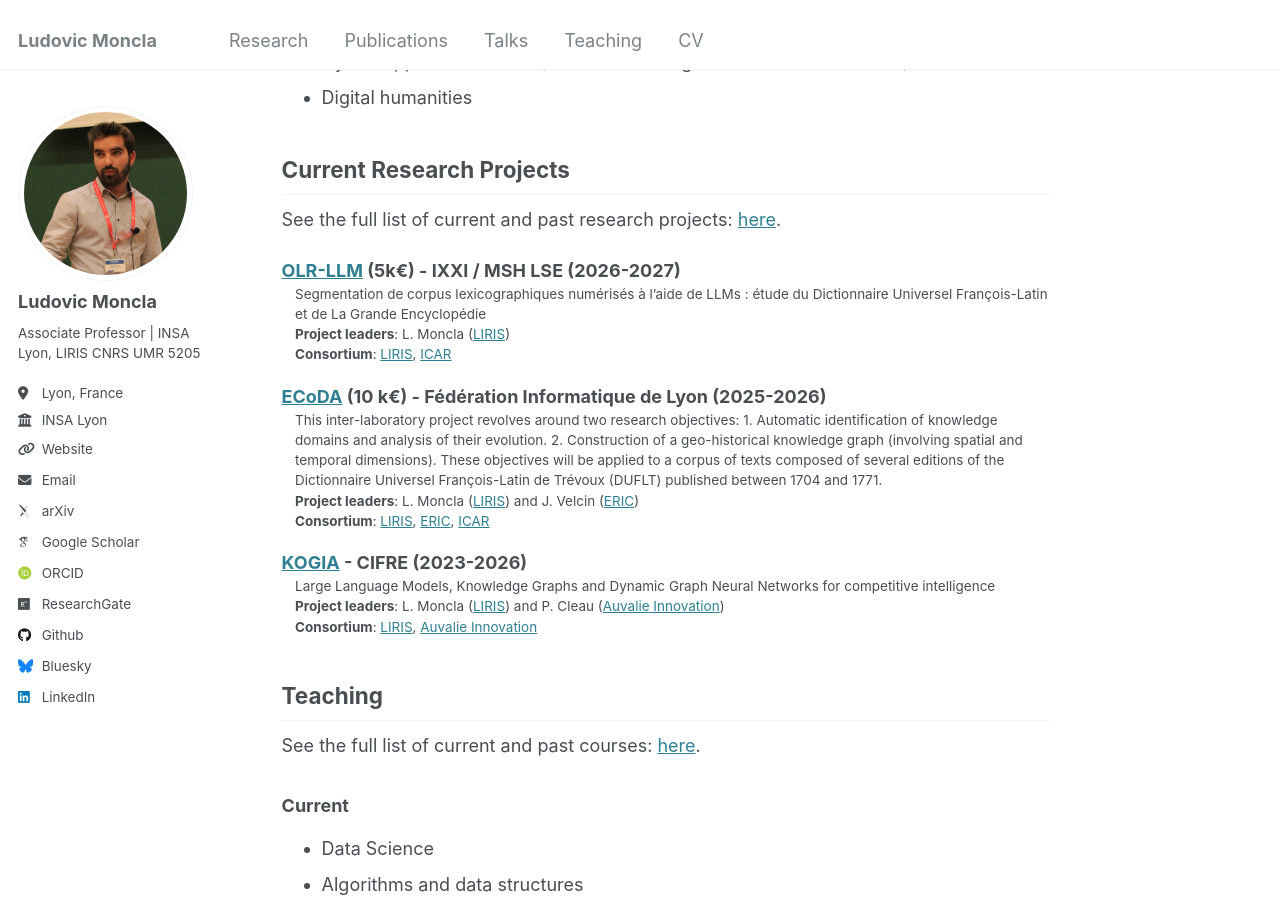
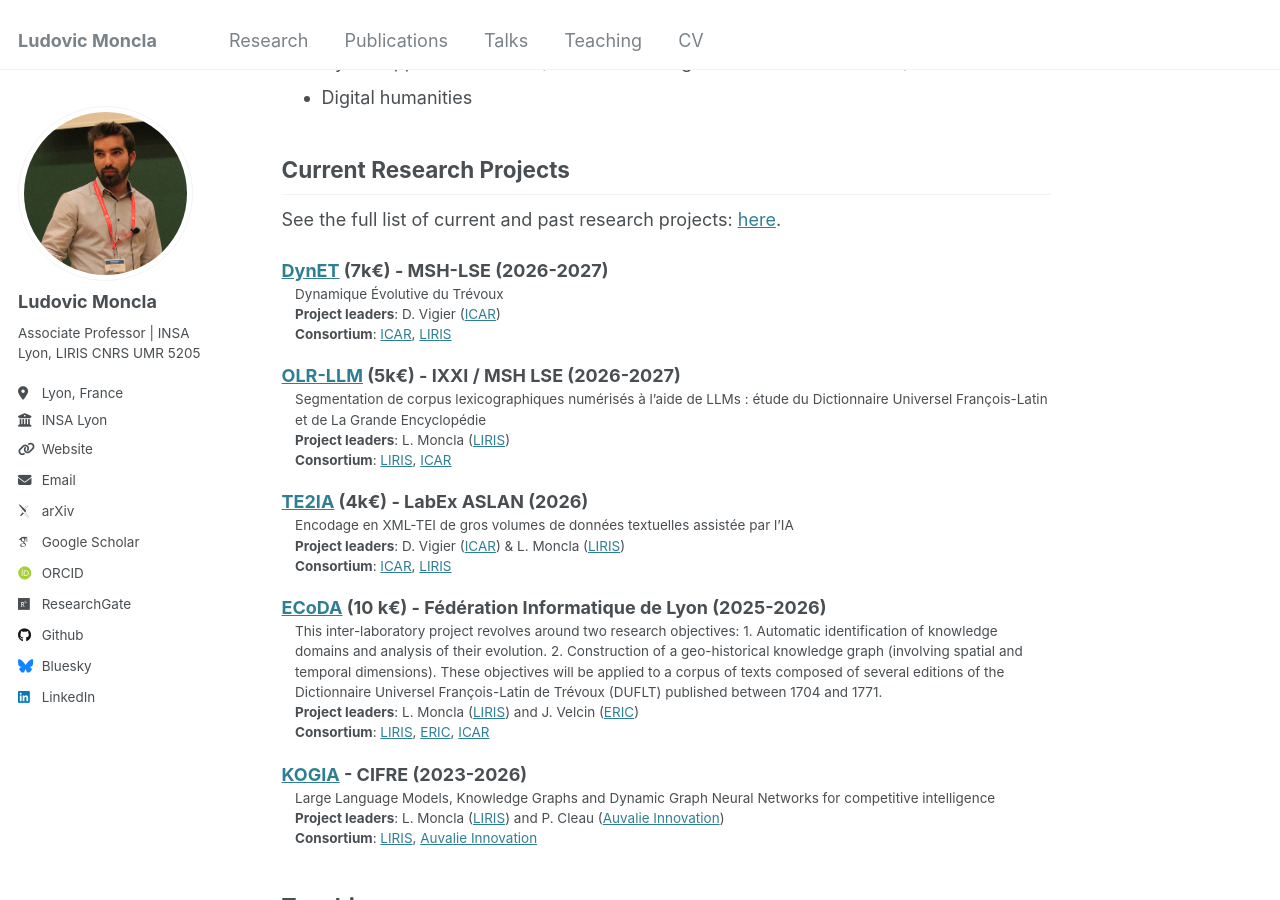
Before and after one commit to ludovicmoncla/ludovicmoncla.github.io, a Jekyll site: the page built from _pages/about.md, in a window 1280 px wide and 900 px high, scrolled down 1045 px. Built offline with Jekyll 4.4.1, drawn with Linux system fonts in a browser that asks for light colours; some web fonts are replaced.

Commit message:
Update about.md

```diff
--- a/_pages/about.md
+++ b/_pages/about.md
@@ -41,10 +41,20 @@ I was previously (2016-2018) a postdoctoral researcher at the Naval Academy Rese
 
 See the full list of current and past research projects: [here](/research/).
 
+[DynET]() (7k€) - MSH-LSE (2026-2027)
+:   Dynamique Évolutive du Trévoux
+<br/>**Project leaders**: D. Vigier ([ICAR](http://icar.cnrs.fr/))
+<br/>**Consortium**: [ICAR](http://icar.cnrs.fr/), [LIRIS](https://liris.cnrs.fr/)
+
 [OLR-LLM](https://www.ixxi.fr/projets/projets-finances-en-2025#section-4) (5k€) - IXXI / MSH LSE (2026-2027)
 :   Segmentation de corpus lexicographiques numérisés à l’aide de LLMs : étude du Dictionnaire Universel François-Latin et de La Grande Encyclopédie
 <br/>**Project leaders**: L. Moncla ([LIRIS](https://liris.cnrs.fr/))
 <br/>**Consortium**: [LIRIS](https://liris.cnrs.fr/), [ICAR](http://icar.cnrs.fr/)
+
+[TE2IA]() (4k€) - LabEx ASLAN (2026)
+:   Encodage en XML-TEI de gros volumes de données textuelles assistée par l’IA
+<br/>**Project leaders**: D. Vigier ([ICAR](http://icar.cnrs.fr/)) & L. Moncla ([LIRIS](https://liris.cnrs.fr/))
+<br/>**Consortium**: [ICAR](http://icar.cnrs.fr/), [LIRIS](https://liris.cnrs.fr/)
 
 [ECoDA](https://fil.cnrs.fr/les-projets-2025-2026/) (10 k€) - Fédération Informatique de Lyon (2025-2026)
 :   This inter-laboratory project revolves around two research objectives: 1. Automatic identification of knowledge domains and analysis of their evolution. 2. Construction of a geo-historical knowledge graph (involving spatial and temporal dimensions).
```
